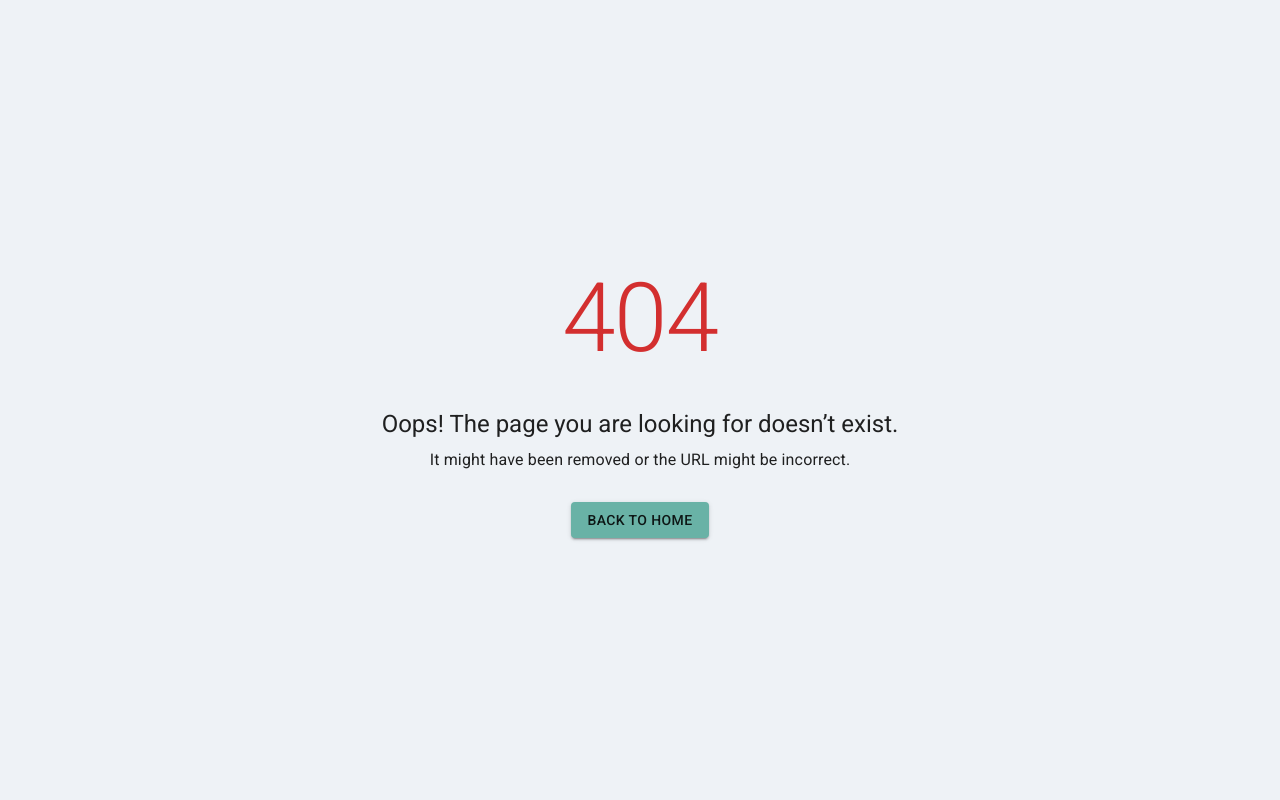
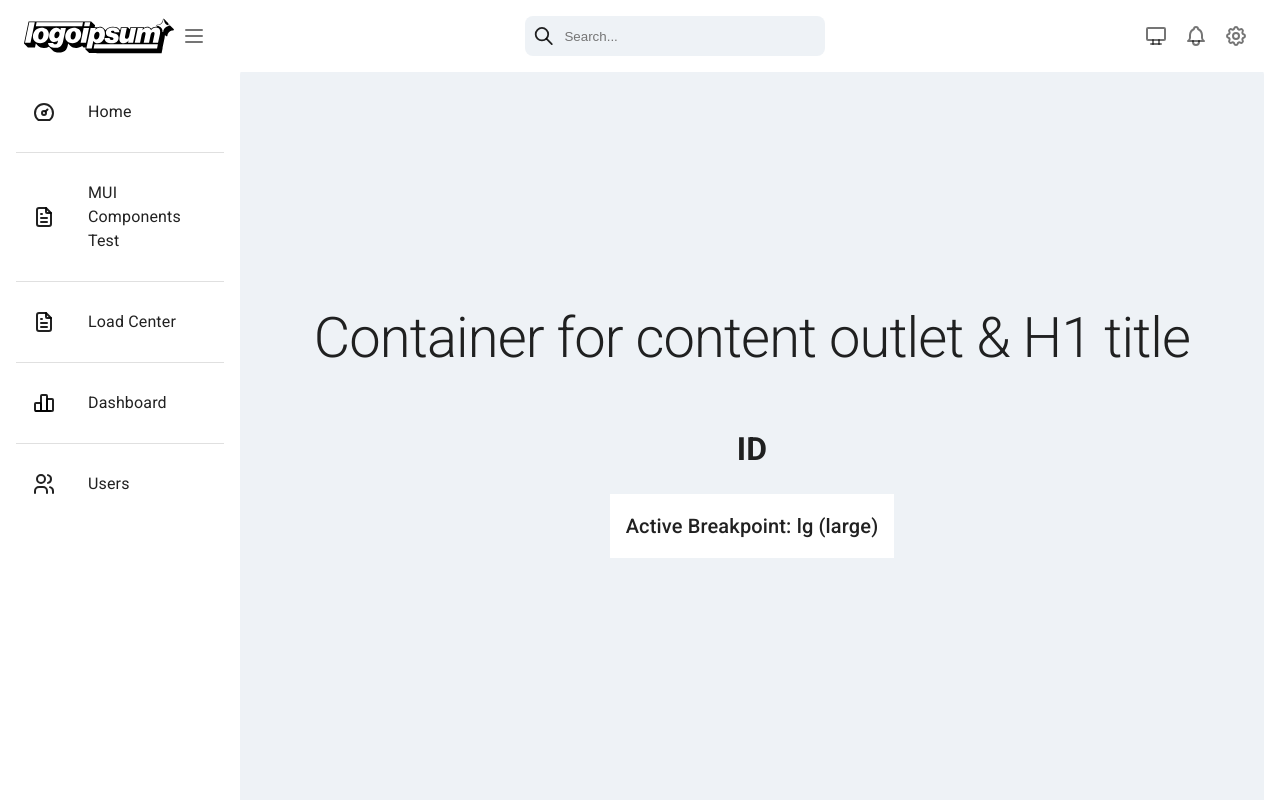
Before and after one commit to NexeliumMx/PowerTick-frontend, a React (Vite) app: page /configuration in a window 1280 px wide. Before the commit this address had no page. Built offline with nearby package versions, Linux system fonts and the light colour scheme.

Commit message:
Configuration subpage and ID

```diff
--- a/src/App.jsx
+++ b/src/App.jsx
@@ -5,6 +5,7 @@ import MUIComponentsTest from './pages/MUIComponentsTest';
 import MainLayout from './layout/MainLayout';
 import LoadCenter from './pages/LoadCenter/LoadCenter';
 import Dashboard from './pages/Dashboard/Dashboard';
+import Configuration from './pages/Dashboard/Configuration';
 
 function App() {
   return (
@@ -18,6 +19,7 @@ function App() {
         <Route path="/mui-components-test" element={<MUIComponentsTest />} />
         <Route path="/LoadCenter" element={<LoadCenter />} />
         <Route path="/dashboard" element={<Dashboard />} />
+        <Route path="/configuration" element={<Configuration />} />
       </Route>
     </Routes>
   );
--- /dev/null
+++ b/src/pages/Dashboard/Configuration.jsx
@@ -0,0 +1,8 @@
+import { Box, useTheme } from "@mui/material";
+import Grid from "@mui/material/Grid2";
+export default function Configuration (){
+    return (
+        <h1>ID</h1>
+    );
+
+}
```
